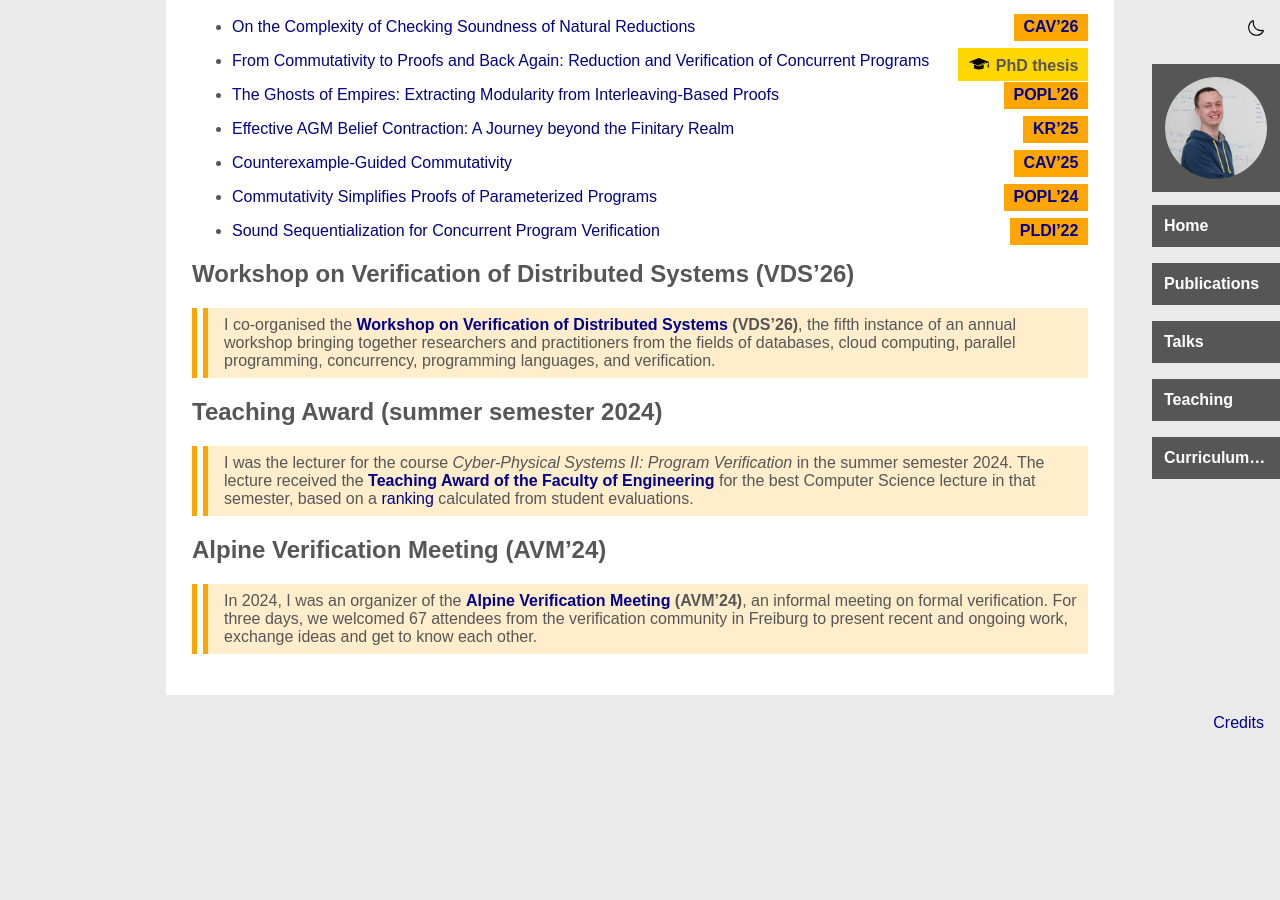
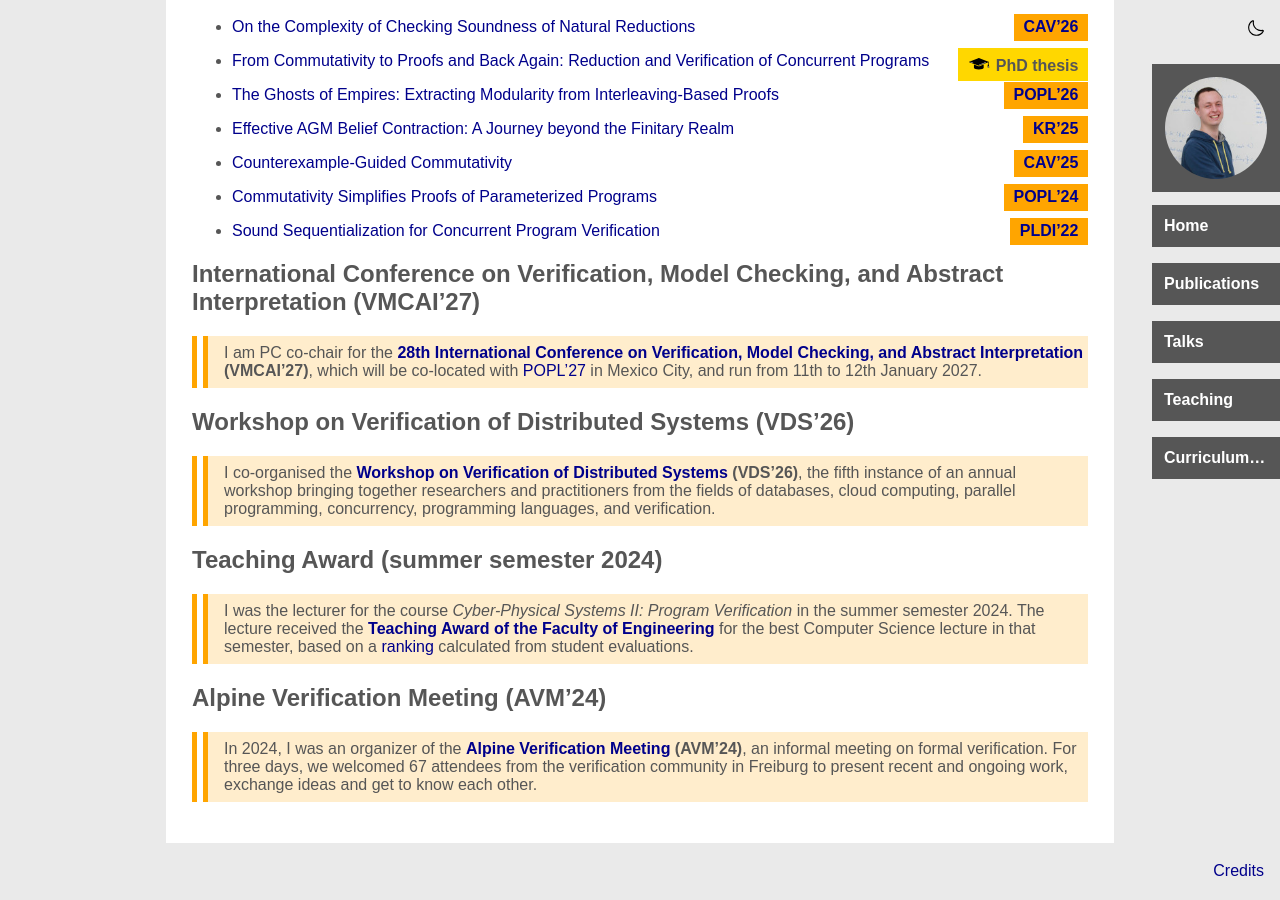
Before and after one commit to maul-esel/personal-website, a Jekyll site: the page built from index.markdown, in a window 1280 px wide and 900 px high, scrolled down 1094 px. Built offline with Jekyll 4.4.1, drawn with Linux system fonts in a browser that asks for light colours; before the commit the page ends 1849 px from its top, so only the background shows below that.

Commit message:
add VMCAI'27 PC co-chair

```diff
--- a/index.markdown
+++ b/index.markdown
@@ -158,6 +158,12 @@ Our algorithmic verifier [**Ultimate Automizer**](https://ultimate-pa.org/?ui=to
 {% assign selected_pubs = site.publications | reverse | where: "selected", true | map: "pub_id" %}
 {% include publist-short.markdown publications=selected_pubs %}
 
+## International Conference on Verification, Model Checking, and Abstract Interpretation (VMCAI'27)
+
+I am PC co-chair for the **[28th International Conference on Verification, Model Checking, and Abstract Interpretation](https://conf.researchr.org/home/VMCAI-2027) (VMCAI'27)**,
+which will be co-located with [POPL'27](https://popl27.sigplan.org/) in Mexico City, and run from 11th to 12th January 2027.
+{: .gold-highlight}
+
 ## Workshop on Verification of Distributed Systems (VDS'26)
 
 I co-organised the **[Workshop on Verification of Distributed Systems](https://netys.net/wds2026/VDS26.html) (VDS'26)**,
```
